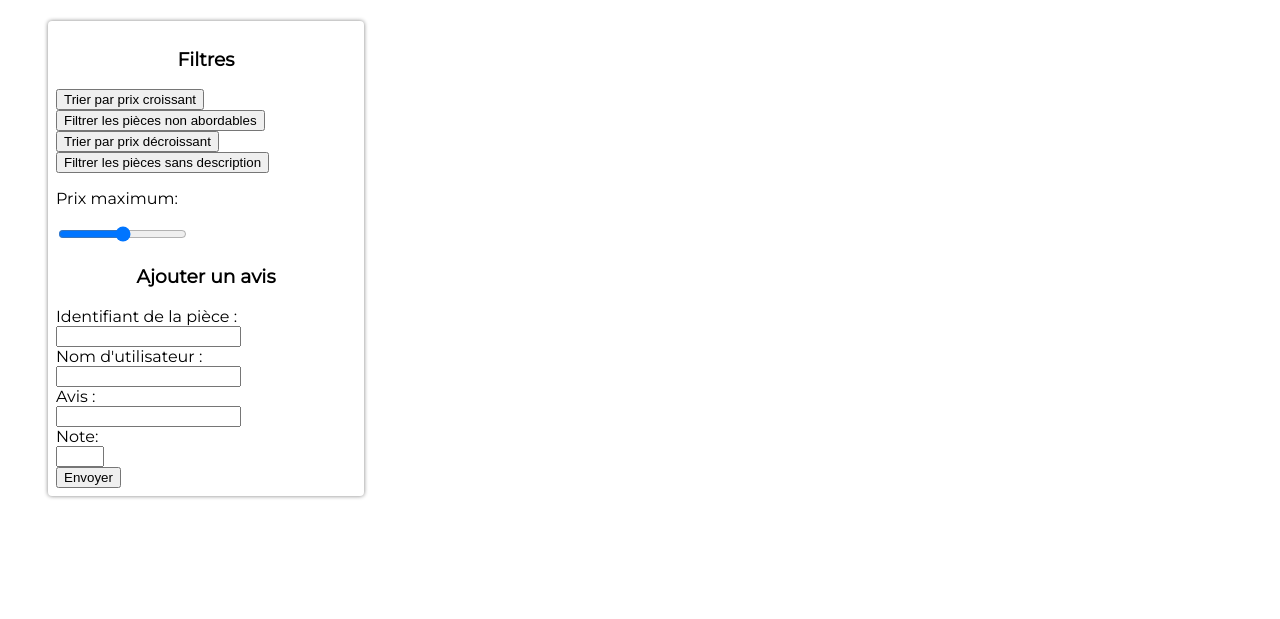
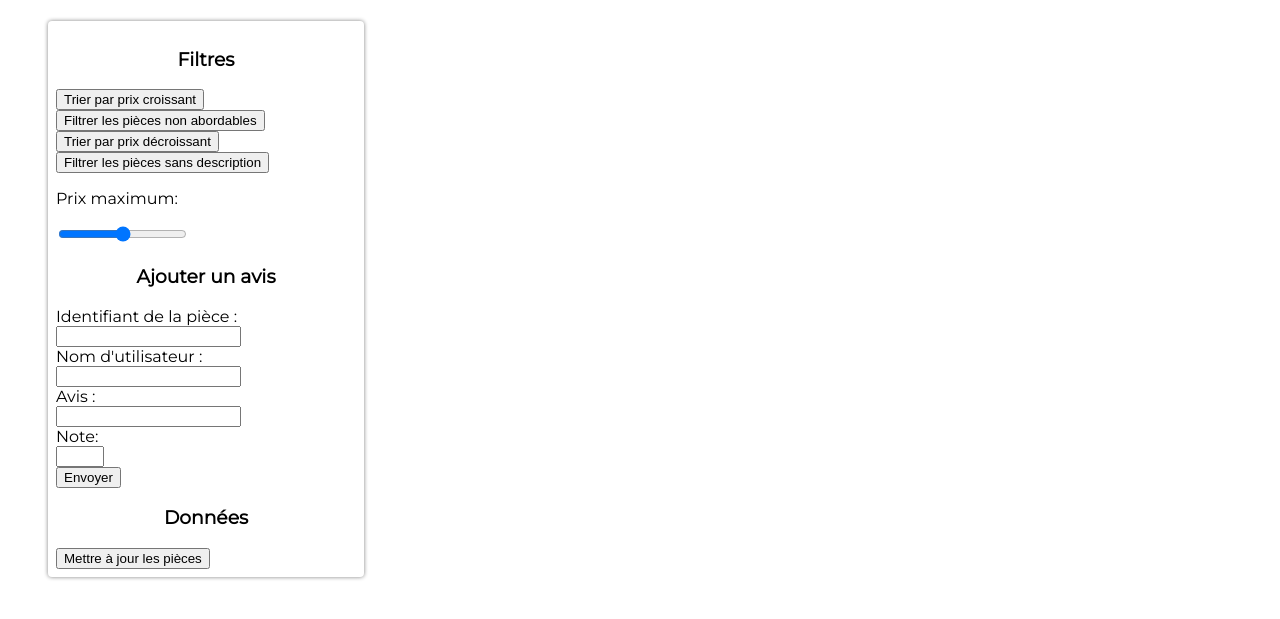
Before and after one commit to hermezdelay/javascript_vehicules, a website with bundled scripts: page index.html in a window 1280 px wide. Shown: the part 117-736 px from the top of the page. Built offline with nearby package versions, Linux system fonts and the light colour scheme; files whose address does not match are found by name.

```diff
--- a/index.html
+++ b/index.html
@@ -40,6 +40,10 @@
 
 					<button type="submit" class="btn-ajout-api" >Envoyer</button>
 				</form>
+
+				<!-- code à ajouter-->
+				<h3>Données</h3>
+				<button class="btn-maj">Mettre à jour les pièces</button>
 			</section>
 
 			<!-- Fiches produits -->
```
